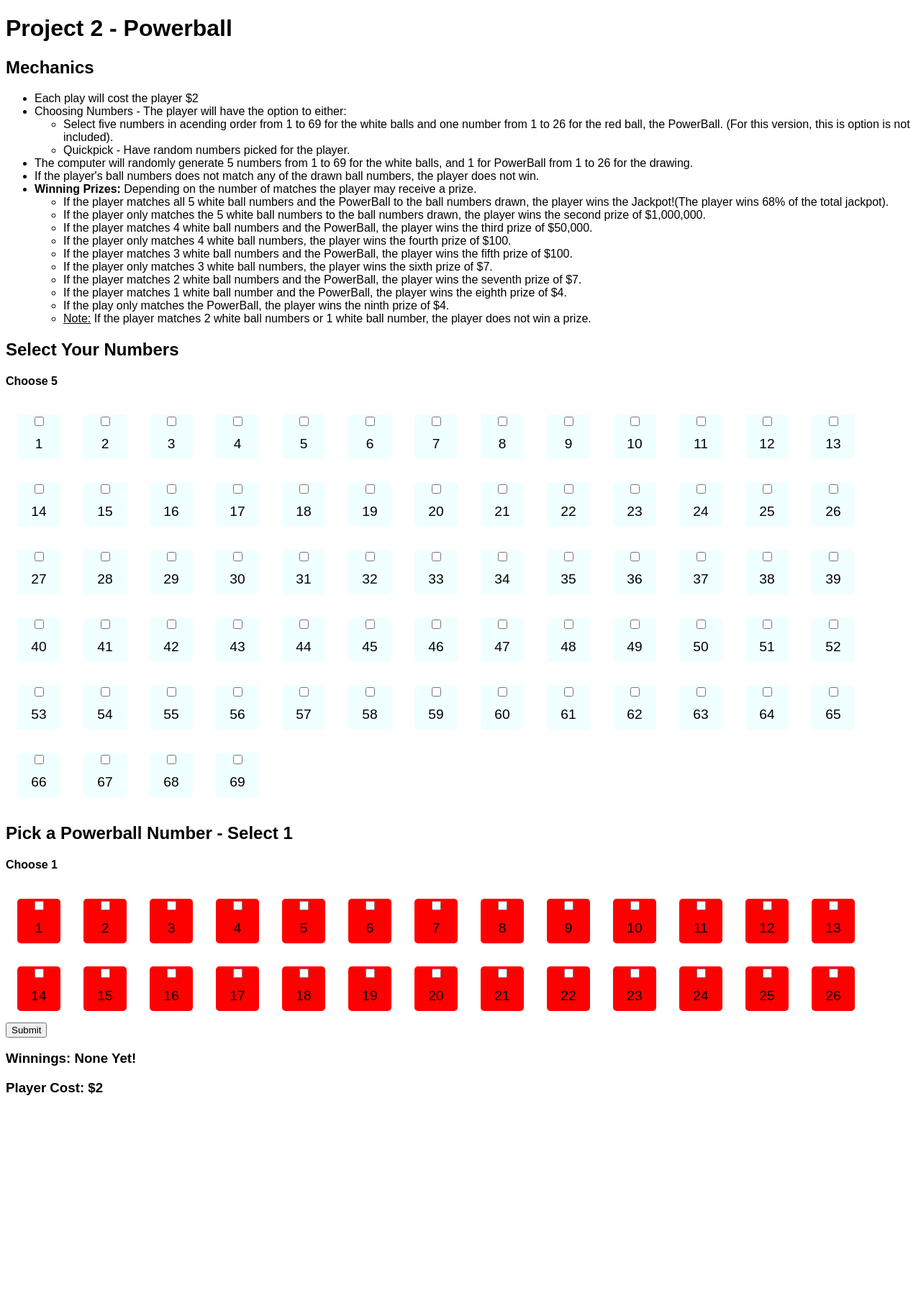
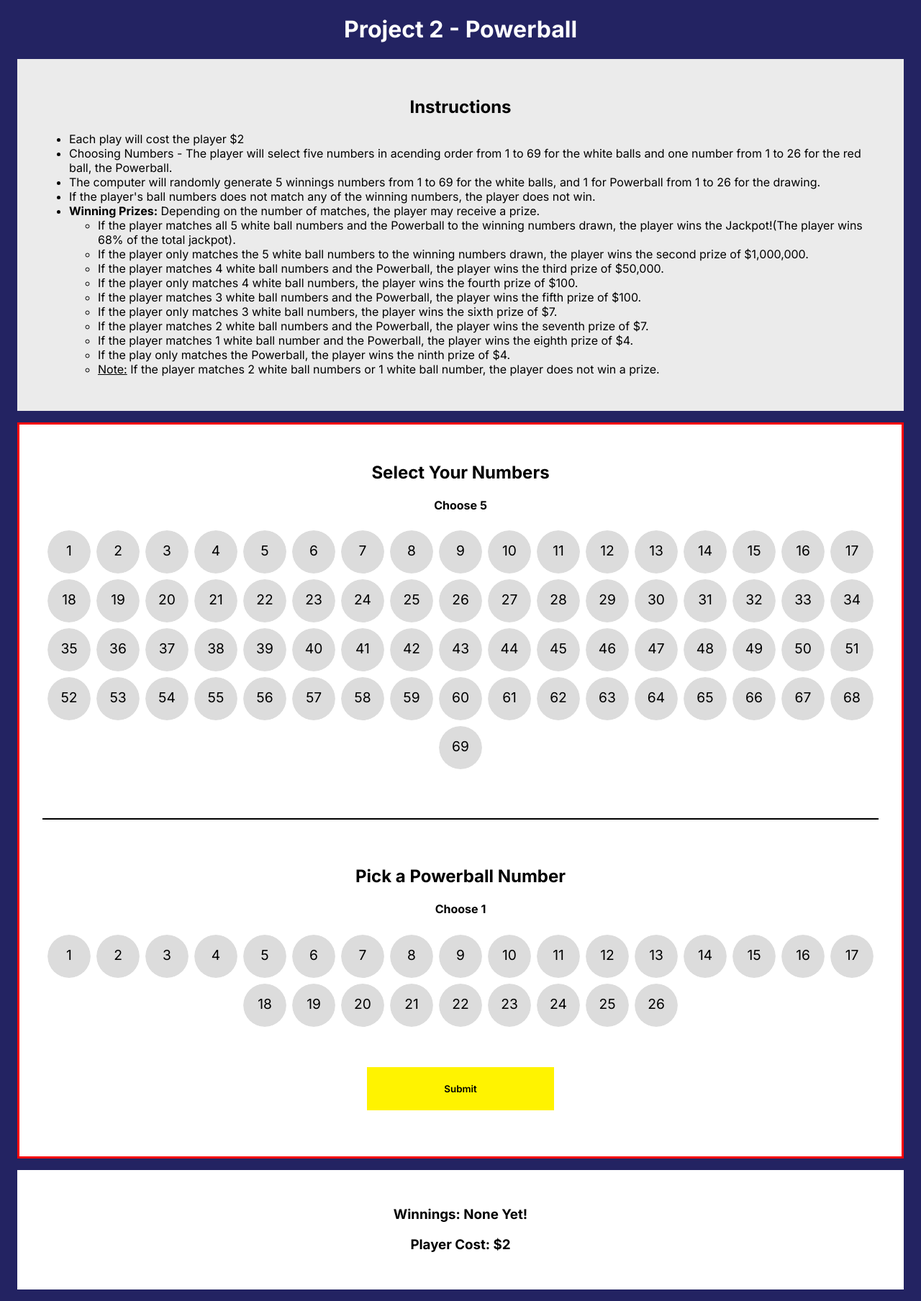
Before and after one commit to ant513g/e2, a PHP site: page / in a window 1280 px wide. Shown: the whole page at 72% size. Before the commit the page ends 1522 px from the top, so only its background shows below. Run offline with PHP 8.4, Linux system fonts and the light colour scheme.

Commit message:
Final Update

```diff
--- a/p2/index-view.php
+++ b/p2/index-view.php
@@ -6,57 +6,63 @@
     <meta charset='utf-8'>
     <link href=data:, rel=icon>
     <link rel='stylesheet' href='style.css'>
+
+    <link rel="preconnect" href="https://fonts.googleapis.com">
+    <link rel="preconnect" href="https://fonts.gstatic.com" crossorigin>
+    <link href="https://fonts.googleapis.com/css2?family=Inter:wght@300;400;500;600;700&display=swap" rel="stylesheet">
 </head>
 
 <body>
     <h1>Project 2 - Powerball</h1>
-
-    <h2>Mechanics</h2>
+    <section class='instructions'>
+        <h2>Instructions</h2>
         <ul>
             <li>Each play will cost the player $2</li>
-        <li>Choosing Numbers - The player will have the option to either:
+            <li>Choosing Numbers - The player will select five numbers in acending order from 1 to 69 for the white
+                balls
+                and one number from 1 to 26 for the red ball, the Powerball. </li>
+            </li>
+            <li>The computer will randomly generate 5 winnings numbers from 1 to 69 for the white balls, and 1 for
+                Powerball
+                from 1
+                to 26 for the drawing.</li>
+            <li>If the player's ball numbers does not match any of the winning numbers, the player does not win.</li>
+            <li><b>Winning Prizes:</b> Depending on the number of matches, the player may receive a prize.
                 <ul>
-                <li>Select five numbers in acending order from 1 to 69 for the white balls
-                    and one number from 1 to 26 for the red ball, the PowerBall. (For this version, this is option is
-                    not
-                    included). </li>
-                <li>Quickpick - Have random numbers picked for the player.</li>
-            </ul>
-        </li>
-        <li>The computer will randomly generate 5 numbers from 1 to 69 for the white balls, and 1 for PowerBall from 1
-            to 26 for the drawing.</li>
-        <li>If the player's ball numbers does not match any of the drawn ball numbers, the player does not win.</li>
-        <li><b>Winning Prizes:</b> Depending on the number of matches the player may receive a prize.
-            <ul>
-                <li>If the player matches all 5 white ball numbers and the PowerBall to the ball numbers drawn, the
-                    player wins
-                    the Jackpot!(The player wins 68% of the total jackpot).</li>
-                <li>If the player only matches the 5 white ball numbers to the ball numbers drawn, the player wins the
-                    second prize
-                    of $1,000,000.</li>
-                <li>If the player matches 4 white ball numbers and the PowerBall, the player wins the third prize of
+                    <li>If the player matches all 5 white ball numbers and the Powerball to the winning numbers drawn,
+                        the
+                        player wins the Jackpot!(The player wins 68% of the total jackpot).</li>
+                    <li>If the player only matches the 5 white ball numbers to the winning numbers drawn, the player
+                        wins
+                        the
+                        second prize of $1,000,000.</li>
+                    <li>If the player matches 4 white ball numbers and the Powerball, the player wins the third prize of
                         $50,000.</li>
                     <li>If the player only matches 4 white ball numbers, the player wins the fourth prize of $100.</li>
-                <li>If the player matches 3 white ball numbers and the PowerBall, the player wins the fifth prize of
+                    <li>If the player matches 3 white ball numbers and the Powerball, the player wins the fifth prize of
                         $100.</li>
                     <li>If the player only matches 3 white ball numbers, the player wins the sixth prize of $7.</li>
-                <li>If the player matches 2 white ball numbers and the PowerBall, the player wins the seventh prize of
+                    <li>If the player matches 2 white ball numbers and the Powerball, the player wins the seventh prize
+                        of
                         $7.</li>
-                <li>If the player matches 1 white ball number and the PowerBall, the player wins the eighth prize of $4.
+                    <li>If the player matches 1 white ball number and the Powerball, the player wins the eighth prize of
+                        $4.
                     </li>
-                <li>If the play only matches the PowerBall, the player wins the ninth prize of $4.</li>
-                <li><u>Note:</u> If the player matches 2 white ball numbers or 1 white ball number, the player does not
+                    <li>If the play only matches the Powerball, the player wins the ninth prize of $4.</li>
+                    <li><u>Note:</u> If the player matches 2 white ball numbers or 1 white ball number, the player does
+                        not
                         win a prize. </li>
                 </ul>
             </li>
         </ul>
+    </section>
 
 
-
+    <section class='border'>
         <form method='POST' action='results.php'>
             <h2>Select Your Numbers</h2>
             <h4>Choose 5</h4>
-        <div class='players-choice'>
+            <div class='flex'>
                 <span class='select-number'>
                     <input class="checkboxes" type='checkbox' name='player-numbers[]' value='1'>
                     <label for='1'>1</label>
@@ -335,129 +341,130 @@
                 </span>
 
             </div>
-        <h2>Pick a Powerball Number - Select 1</h2>
+            <hr>
+            <h2>Pick a Powerball Number</h2>
             <h4>Choose 1</h4>
-        <div class='players-choice'>
+            <div class='flex'>
                 <span class='select-powerball'>
-                <input class="checkboxes" type='checkbox' name='player-powerball[]' value='1'>
-                <label for='1'>1</label>
+                    <input class='check-power' type='checkbox' name='player-powerball[]' value='1'>
+                    <label for='1'>1
+                    </label>
+
                 </span>
                 <span class='select-powerball'>
-                <input class="checkboxes" type='checkbox' name='player-powerball[]' value='2'>
+                    <input class='check-power' type='checkbox' name='player-powerball[]' value='2'>
                     <label for='2'>2</label>
                 </span>
                 <span class='select-powerball'>
-                <input class="checkboxes" type='checkbox' name='player-powerball[]' value='3'>
+                    <input class='check-power' type='checkbox' name='player-powerball[]' value='3'>
                     <label for='3'>3</label>
                 </span>
                 <span class='select-powerball'>
-                <input class="checkboxes" type='checkbox' name='player-powerball[]' value='4'>
+                    <input class='check-power' type='checkbox' name='player-powerball[]' value='4'>
                     <label for='4'>4</label>
                 </span>
                 <span class='select-powerball'>
-                <input class="checkboxes" type='checkbox' name='player-powerball[]' value='5'>
+                    <input class='check-power' type='checkbox' name='player-powerball[]' value='5'>
                     <label for='5'>5</label>
                 </span>
                 <span class='select-powerball'>
-                <input class="checkboxes" type='checkbox' name='player-powerball[]' value='6'>
+                    <input class='check-power' type='checkbox' name='player-powerball[]' value='6'>
                     <label for='6'>6</label>
                 </span>
                 <span class='select-powerball'>
-                <input class="checkboxes" type='checkbox' name='player-powerball[]' value='7'>
+                    <input class='check-power' type='checkbox' name='player-powerball[]' value='7'>
                     <label for='7'>7</label>
                 </span>
                 <span class='select-powerball'>
-                <input class="checkboxes" type='checkbox' name='player-powerball[]' value='8'>
+                    <input class='check-power' type='checkbox' name='player-powerball[]' value='8'>
                     <label for='8'>8</label>
                 </span>
                 <span class='select-powerball'>
-                <input class="checkboxes" type='checkbox' name='player-powerball[]' value='9'>
+                    <input class='check-power' type='checkbox' name='player-powerball[]' value='9'>
                     <label for='9'>9</label>
                 </span>
                 <span class='select-powerball'>
-                <input class="checkboxes" type='checkbox' nname='player-powerball[]' value='10'>
+                    <input class='check-power' type='checkbox' nname='player-powerball[]' value='10'>
                     <label for='10'>10</label>
                 </span>
                 <span class='select-powerball'>
-                <input class="checkboxes" type='checkbox' name='player-powerball[]' value='11'>
+                    <input class='check-power' type='checkbox' name='player-powerball[]' value='11'>
                     <label for='11'>11</label>
                 </span>
                 <span class='select-powerball'>
-                <input class="checkboxes" type='checkbox' name='player-powerball[]' value='12'>
+                    <input class='check-power' type='checkbox' name='player-powerball[]' value='12'>
                     <label for='12'>12</label>
                 </span>
                 <span class='select-powerball'>
-                <input class="checkboxes" type='checkbox' name='player-powerball[]' value='13'>
+                    <input class='check-power' type='checkbox' name='player-powerball[]' value='13'>
                     <label for='13'>13</label>
                 </span>
                 <span class='select-powerball'>
-                <input class="checkboxes" type='checkbox' name='player-powerball[]' value='14'>
+                    <input class='check-power' type='checkbox' name='player-powerball[]' value='14'>
                     <label for='14'>14</label>
                 </span>
                 <span class='select-powerball'>
-                <input class="checkboxes" type='checkbox' name='player-powerball[]' value='15'>
+                    <input class='check-power' type='checkbox' name='player-powerball[]' value='15'>
                     <label for='15'>15</label>
                 </span>
                 <span class='select-powerball'>
-                <input class="checkboxes" type='checkbox' name='player-powerball[]' value='16'>
+                    <input class='check-power' type='checkbox' name='player-powerball[]' value='16'>
                     <label for='16'>16</label>
                 </span>
                 <span class='select-powerball'>
-                <input class="checkboxes" type='checkbox' name='player-powerball[]' value='17'>
+                    <input class='check-power' type='checkbox' name='player-powerball[]' value='17'>
                     <label for='17'>17</label>
                 </span>
                 <span class='select-powerball'>
-                <input class="checkboxes" type='checkbox' name='player-powerball[]' value='18'>
+                    <input class='check-power' type='checkbox' name='player-powerball[]' value='18'>
                     <label for='18'>18</label>
                 </span>
                 <span class='select-powerball'>
-                <input class="checkboxes" type='checkbox' name='player-powerball[]' value='19'>
+                    <input class='check-power' type='checkbox' name='player-powerball[]' value='19'>
                     <label for='19'>19</label>
                 </span>
                 <span class='select-powerball'>
-                <input class="checkboxes" type='checkbox' name='player-powerball[]' value='20'>
+                    <input class='check-power' type='checkbox' name='player-powerball[]' value='20'>
                     <label for='20'>20</label>
                 </span>
                 <span class='select-powerball'>
-                <input class="checkboxes" type='checkbox' name='player-powerball[]' value='21'>
+                    <input class='check-power' type='checkbox' name='player-powerball[]' value='21'>
                     <label for='21'>21</label>
                 </span>
                 <span class='select-powerball'>
-                <input class="checkboxes" type='checkbox' name='player-powerball[]' value='22'>
+                    <input class='check-power' type='checkbox' name='player-powerball[]' value='22'>
                     <label for='22'>22</label>
                 </span>
                 <span class='select-powerball'>
-                <input class="checkboxes" type='checkbox' name='player-powerball[]' value='23'>
+                    <input class='check-power' type='checkbox' name='player-powerball[]' value='23'>
                     <label for='23'>23</label>
                 </span>
                 <span class='select-powerball'>
-                <input class="checkboxes" type='checkbox' name='player-powerball[]' value='24'>
+                    <input class='check-power' type='checkbox' name='player-powerball[]' value='24'>
                     <label for='24'>24</label>
                 </span>
                 <span class='select-powerball'>
-                <input class="checkboxes" type='checkbox' name='player-powerball[]' value='25'>
+                    <input class='check-power' type='checkbox' name='player-powerball[]' value='25'>
                     <label for='25'>25</label>
                 </span>
                 <span class='select-powerball'>
-                <input class="checkboxes" type='checkbox' name='player-powerball[]' value='26'>
+                    <input class='check-power' type='checkbox' name='player-powerball[]' value='26'>
                     <label for='26'>26</label>
                 </span>
 
             </div>
+            <br>
+            <div class='flex'>
                 <button type='submit'>Submit</button>
+            </div>
 
         </form>
 
-
-
+    </section>
+    <section>
         <h3>Winnings: <?php echo $winnings ?></h3>
-    <?php if(isset($_SESSION['results'])) { ?>
-    <h3>Player Spent: $<?php echo $cost; ?></h3>
-    <?php } else { ?> <h3>Player Cost: $<?php echo $cost;?></h3>
-    <?php } ?>
-
-
-
+        <h3>Player Cost: $<?php echo $cost;?></h3>
+    </section>
 </body>
 
 </html>
--- a/p2/style.css
+++ b/p2/style.css
@@ -1,77 +1,162 @@
+html {
+	box-sizing: border-box;
+}
+*, *:before, *:after {
+	box-sizing: inherit;
+}
+
 body {
-    font-family: Arial, Helvetica, sans-serif;
+    font-family: 'Inter', sans-serif;
+    background-color: #232362;
+}
+h1, h2, h3, h4 {
+    text-align: center;
+}
+h1 {
+    color:white;
+}
+section {
+    margin: 1rem;
+    padding: 2rem;
+    background-color: white;
+}
+button {
+    background-color: #FFF300;
+    color: black;
+    width: 260px;
+    height: 60px;
+    border: none;
+    font-family: 'Inter', sans-serif;
+    font-weight: 600;
+    text-align: center;
+    margin: 2rem auto;
+    overflow: auto;
+}
+
+button:hover {
+    transition:.3s ease;
+    width: 240px;
+    background-color: #b3b3b3;
+
+}
+
+.instructions  {
+    background-color:#ebebeb;
+
+}
+.border {
+    border: 3px solid red;
+    background-color:white;
+}
+hr {
+    margin: 4rem 0;
+    border: 1px solid black;
 }
 .ball {
-    background-color: azure;
-    border: 1px solid #45545a;
+    background-color: white;
+    border: 1px solid black;
 }
 
-.powerball,
-.powerball-match  {
+.powerball {
     background-color: red;
     color: white;
 }
-.ball-match {
-    background-color: seashell;
+
+.ball,
+.powerball {
+    display: inline-block;
+    padding: 0.75rem;
+    border-radius: 100%;
+    position: relative;
+    width: 3rem;
+    height: 3rem;
+    text-align: center;
+    margin: 0.15rem;
+    vertical-align: middle;
+    font-weight: 600;
+}
+.match  {
+    outline: 3px solid red;
+    margin: 0.25rem;
 }
 
-.ball-match,
-.powerball-match  {
-    border: 3px solid red ;
+.winning {
+    padding: 1.25rem;
+    width: 4rem;
+    height: 4rem;
 }
-.ball,
-.powerball,
-.ball-match,
-.powerball-match {
-    display: inline-block;
-    padding: 1rem;
-    border-radius: 100%;
-    position: relative;
-    width: 1rem;
-    height: 1rem;
-    text-align: center;
-    margin: 0.15rem;
-}
+
+
 .jackpot {
     color: red;
-
 }
 
-.players-choice {
+.flex {
     display: flex;
+    align-content: center;
+    justify-content: center;
     flex-wrap: wrap;
     overflow: auto;
 }
+
 span.select-number,
-span.select-powerball {
-    border-radius: 5px;
-    border: 1px solid #45545a;
-    width: 60px;
-    margin: 1rem;
-    border: none;
-    overflow: hidden;
-    text-align: center;
+span.select-powerball{
+    overflow:hidden;
+	position:relative;
+	max-width: 80px;
+	margin: 0.25rem;
+    border-radius: 50%;
 }
-span.select-number {
-    background-color: azure;
-}
-span.select-powerball {
-    background-color: red;
-}
-span.select-number label,
-span.select-powerball label {
-    width: 60px;
-    font-size: 1.2em;
-    padding: 10px 0;
-    text-align: center;
-    margin-right: 20px;
-    display: inline-block;
+label {
+    display:block;
+	width: 60px;
+    height: 60px;
+	background-color:#dcdcdc;
+	border-radius: 50%;
+	text-align:center;
+    padding: 1rem;
+	font-size: 1.2rem;
     cursor: pointer;
 }
 
+.checkboxes,
+.check-power {
+	right: 0px;
+	top: 0px;
+	width: 60px;
+	height: 60px;
+    border-radius: 50%;
+    overflow:hidden;
+    position:absolute;
+	-webkit-appearance: none;
+	-moz-appearance: none;
+	-ms-appearance: none;
+	appearance: none;
+	border:none;
+	padding: 0;
+	vertical-align: middle;
+    transition:.3s ease;
+    cursor: pointer;
+}
+.check-power:hover+ label,
+.checkboxes:hover + label {
+    background-position: 0 0;
+    background-color:#b3b3b3;
+}
 
+.checkboxes:checked + label {
+	background-position: 0 0;
+    background-color: white;
+    color: black;
+    font-weight: 600;
+    border: 1px solid black;
+    transition: all .2s;
+}
+.check-power:checked + label {
+	background-position: 0 0;
+    background-color: red;
+    color: white;
+    font-weight: 600;
+    transition: all .2s;
 
-ul.results {
-   margin: auto;
-   list-style: none;
 }
```
Also changed, not shown: p2/results-view.php (+36 -22 lines), p2/results.php (+27 -35 lines), p2/README.md. Lines whose indentation alone changed are shown as unchanged.
